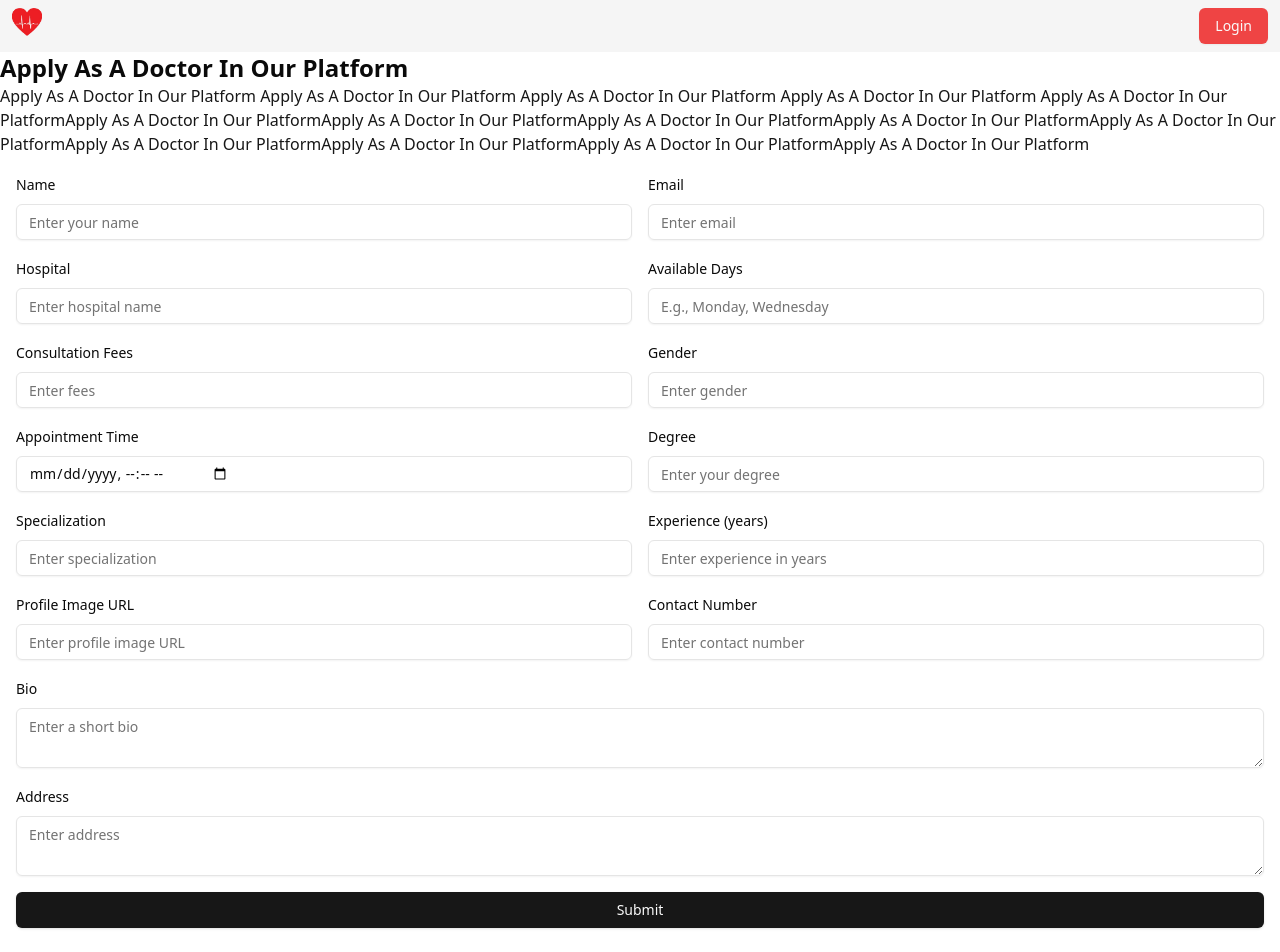
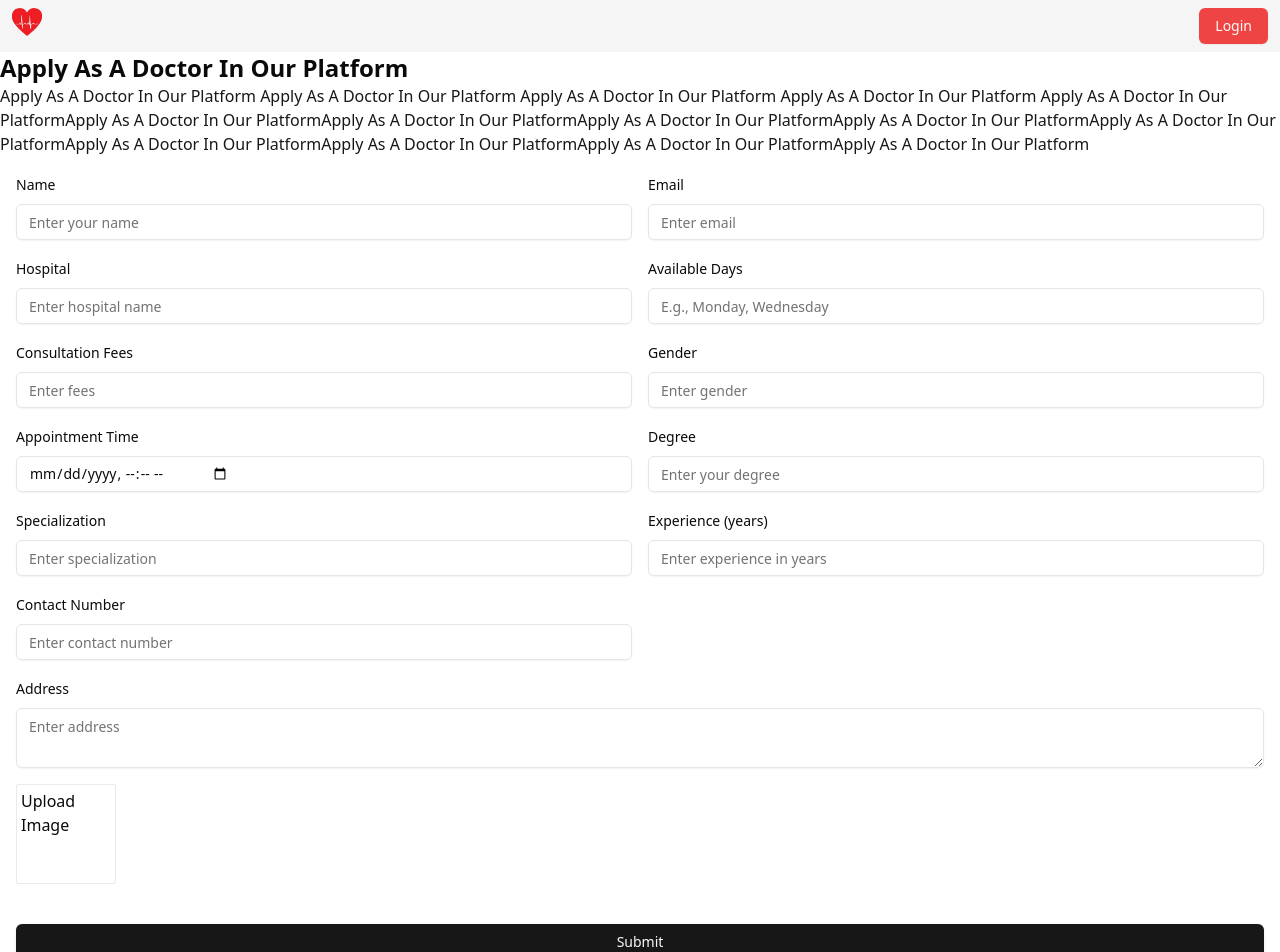
Before and after one commit to Siddique-Ahmed/doctor_Appointment_system, a Next.js app: page /appointments/apply in a window 1280 px wide. Shown: the top 952 px of the page. Built offline with nearby package versions, Linux system fonts and the light colour scheme.

Commit message:
part one completed

```diff
--- a/components/ApplyForm.jsx
+++ b/components/ApplyForm.jsx
@@ -1,5 +1,6 @@
 "use client";
-import React from "react";
+import React, { useCallback } from "react";
+import { useDropzone } from "react-dropzone";
 import { zodResolver } from "@hookform/resolvers/zod";
 import { useForm } from "react-hook-form";
 import { z } from "zod";
@@ -15,6 +16,7 @@
 } from "@/components/ui/form";
 import { Input } from "@/components/ui/input";
 import { Textarea } from "./ui/textarea";
+import UploadImage from "./UploadImage";
 
 // Define the Zod schema
 const formSchema = z.object({
@@ -34,7 +36,6 @@
   address: z.string(),
 });
 
-// Initialize form with default values and schema resolver
 const ApplyForm = () => {
   const form = useForm({
     resolver: zodResolver(formSchema),
@@ -56,7 +57,11 @@
     },
   });
 
-  // Handle form submission
+  const onDrop = useCallback((acceptedFiles) => {
+    console.log("Files dropped:", acceptedFiles);
+  }, []);
+  const { getRootProps, getInputProps, isDragActive } = useDropzone({ onDrop });
+
   const onSubmit = (values) => {
     console.log(values);
   };
@@ -213,20 +218,6 @@
           />
         </div>
         <div className="grid grid-cols-1 gap-4 lg:grid-cols-2">
-          {/* Profile Image URL Field */}
-          <FormField
-            name="profileImg"
-            render={({ field }) => (
-              <FormItem>
-                <FormLabel>Profile Image URL</FormLabel>
-                <FormControl>
-                  <Input placeholder="Enter profile image URL" {...field} />
-                </FormControl>
-                <FormMessage />
-              </FormItem>
-            )}
-          />
-
           {/* Contact Number Field */}
           <FormField
             name="number"
@@ -242,22 +233,9 @@
           />
         </div>
 
-        {/* Bio Field */}
+
         <FormField
-          name="bio"
-          render={({ field }) => (
-            <FormItem>
-              <FormLabel>Bio</FormLabel>
-              <FormControl>
-                <Textarea placeholder="Enter a short bio" {...field} />
-              </FormControl>
-              <FormMessage />
-            </FormItem>
-          )}
-        />
-
-        {/* Address Field */}
-        <FormField
+          control={form.control}
           name="address"
           render={({ field }) => (
             <FormItem>
@@ -270,7 +248,8 @@
           )}
         />
 
-        {/* Submit Button */}
+        <UploadImage />
+
         <Button type="submit">Submit</Button>
       </form>
     </Form>
--- /dev/null
+++ b/components/UploadImage.jsx
@@ -0,0 +1,95 @@
+import React, { useEffect, useState } from "react";
+import { useDropzone } from "react-dropzone";
+import { Button } from "./ui/button";
+
+const thumbsContainer = {
+  display: "flex",
+  flexDirection: "row",
+  flexWrap: "wrap",
+  marginTop: 16,
+};
+
+const thumb = {
+  display: "inline-flex",
+  borderRadius: 2,
+  border: "1px solid #eaeaea",
+  marginBottom: 8,
+  marginRight: 8,
+  width: 100,
+  height: 100,
+  padding: 4,
+  boxSizing: "border-box",
+};
+
+const thumbInner = {
+  display: "flex",
+  minWidth: 0,
+  overflow: "hidden",
+};
+
+const img = {
+  display: "block",
+  width: "auto",
+  height: "100%",
+};
+
+export default function UploadImage(props) {
+  const [files, setFiles] = useState([]);
+  const { getRootProps, getInputProps } = useDropzone({
+    accept: {
+      "image/*": [],
+    },
+    onDrop: (acceptedFiles) => {
+      setFiles(
+        acceptedFiles.map((file) =>
+          Object.assign(file, {
+            preview: URL.createObjectURL(file),
+          })
+        )
+      );
+    },
+  });
+
+  const thumbs = files.map((file) => (
+    <div style={thumb} key={file.name}>
+      <div style={thumbInner}>
+        <img
+          src={file.preview}
+          style={img}
+          // Revoke data uri after image is loaded
+          onLoad={() => {
+            URL.revokeObjectURL(file.preview);
+          }}
+        />
+      </div>
+    </div>
+  ));
+
+  useEffect(() => {
+    // Make sure to revoke the data uris to avoid memory leaks, will run on unmount
+    return () => files.forEach((file) => URL.revokeObjectURL(file.preview));
+  }, [files]);
+
+  return (
+    <section className="container">
+      <div
+        style={{
+          display: "inline-flex",
+          borderRadius: 2,
+          border: "1px solid #eaeaea",
+          marginBottom: 8,
+          marginRight: 8,
+          width: 100,
+          height: 100,
+          padding: 4,
+          boxSizing: "border-box",
+        }}
+        {...getRootProps({ className: "dropzone" })}
+      >
+        <input {...getInputProps()} />
+        <p>Upload Image</p>
+      </div>
+      <aside style={thumbsContainer}>{thumbs}</aside>
+    </section>
+  );
+}
--- a/package.json
+++ b/package.json
@@ -25,8 +25,10 @@
     "lucide-react": "^0.454.0",
     "next": "14.2.16",
     "react": "^18",
+    "react-date-picker": "^11.0.0",
     "react-day-picker": "^8.10.1",
     "react-dom": "^18",
+    "react-dropzone": "^14.3.5",
     "react-hook-form": "^7.53.1",
     "tailwind-merge": "^2.5.4",
     "tailwindcss-animate": "^1.0.7",
```
Also changed, not shown: 1 other file (tests, documents, lock files or other folders).
